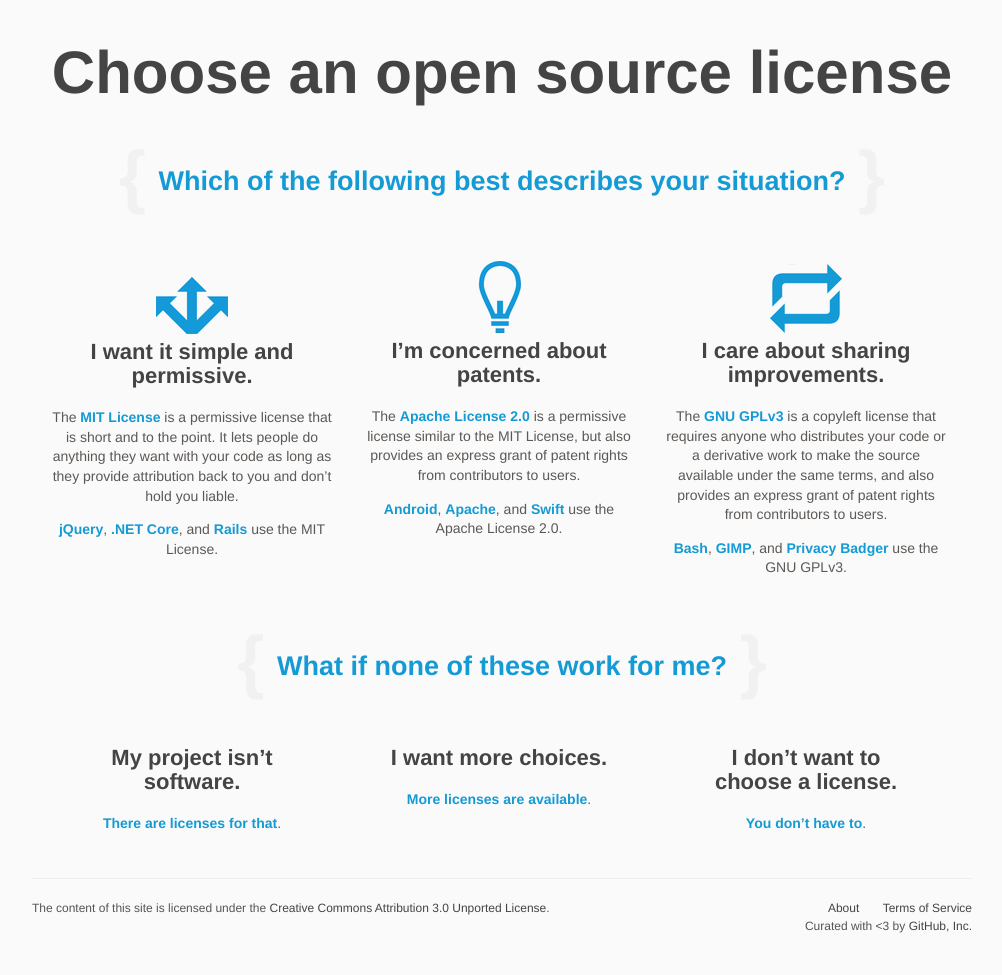
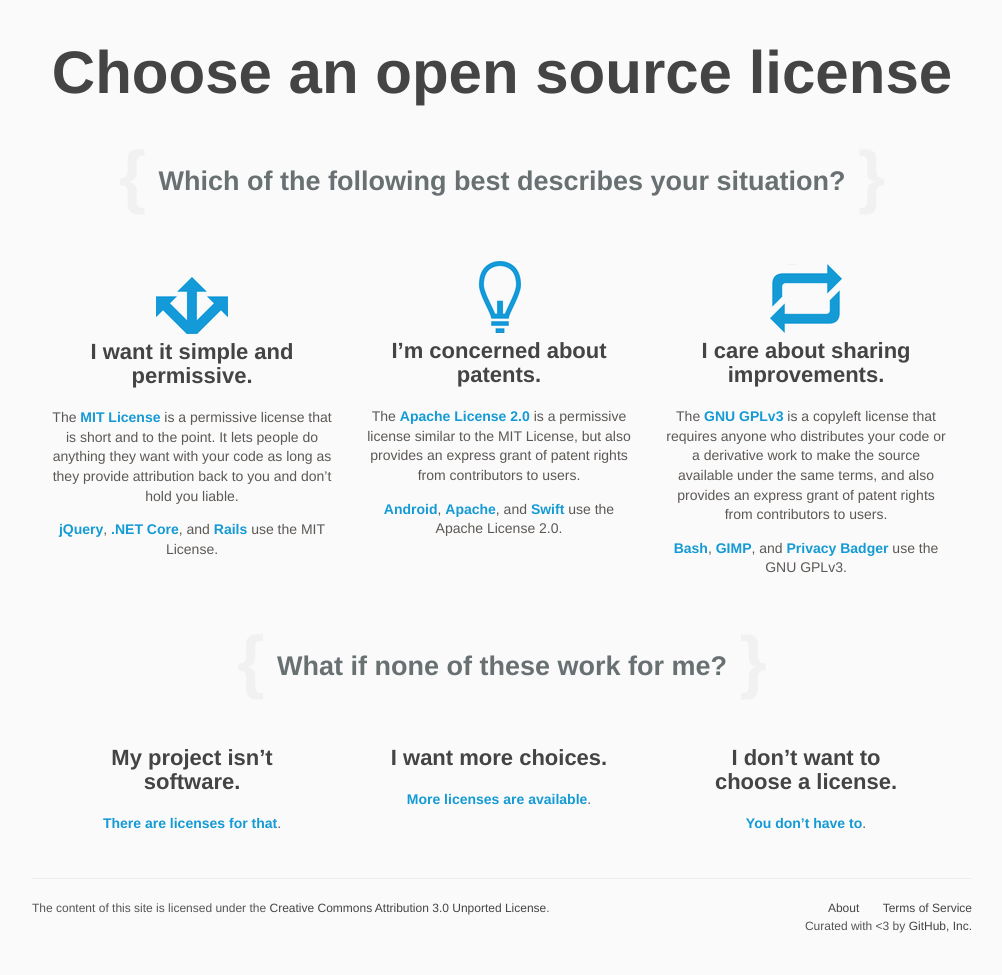
Before and after one commit to github/choosealicense.com, a Jekyll site: the page built from index.html, in a window 1280 px wide. Shown: the whole page, without its empty margins (138-1140 px from the left). Built offline with Jekyll 4.4.1, drawn with Linux system fonts in a browser that asks for light colours; some web fonts are replaced.

Commit message:
don't use the same color for headings and links
changed to a slightly-blue grey, which IMO fits well with the current style.

```diff
--- a/assets/css/application.scss
+++ b/assets/css/application.scss
@@ -80,7 +80,7 @@
 }
 
 .home h2 {
-  color: #149ad4;
+  color: #687072;
   font-size: 27px;
   line-height: 70px;
   margin-bottom: 45px;
```
